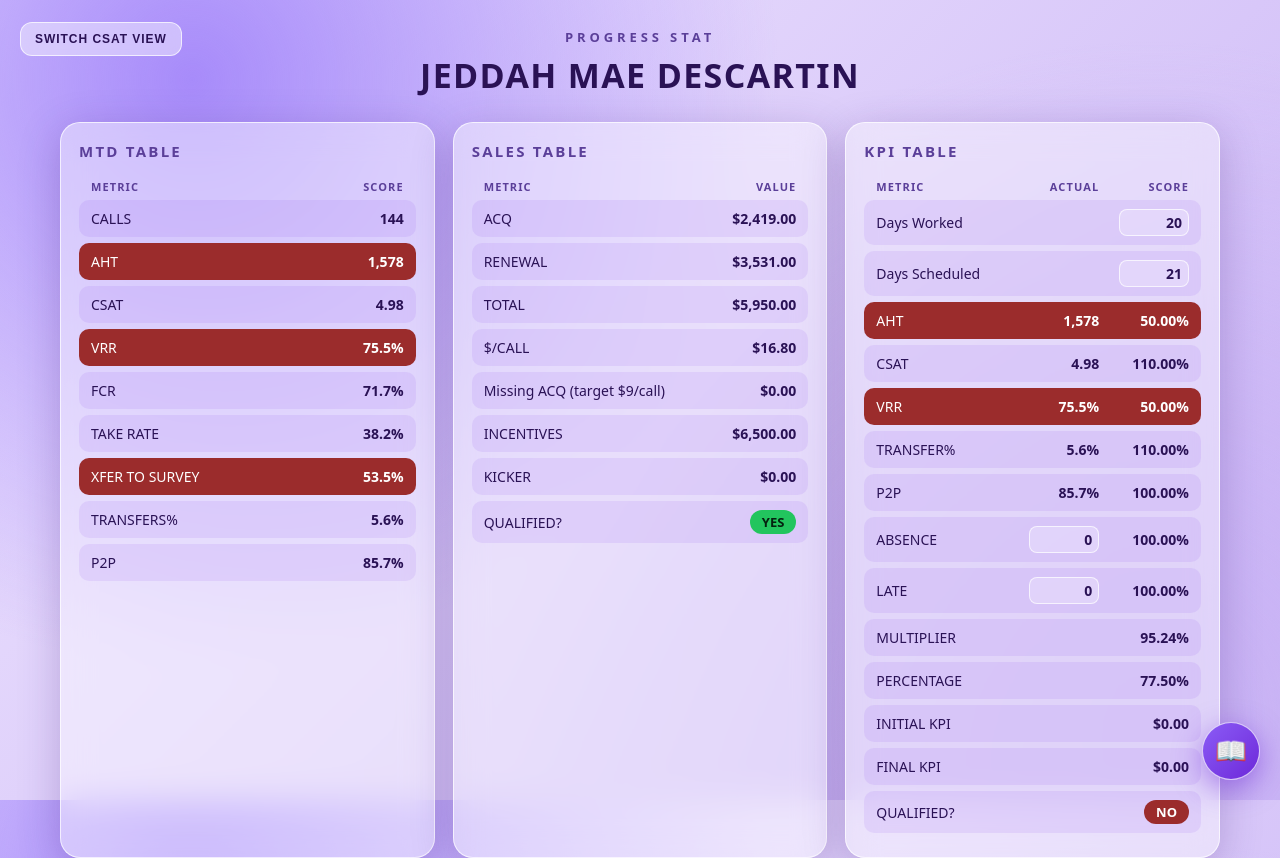
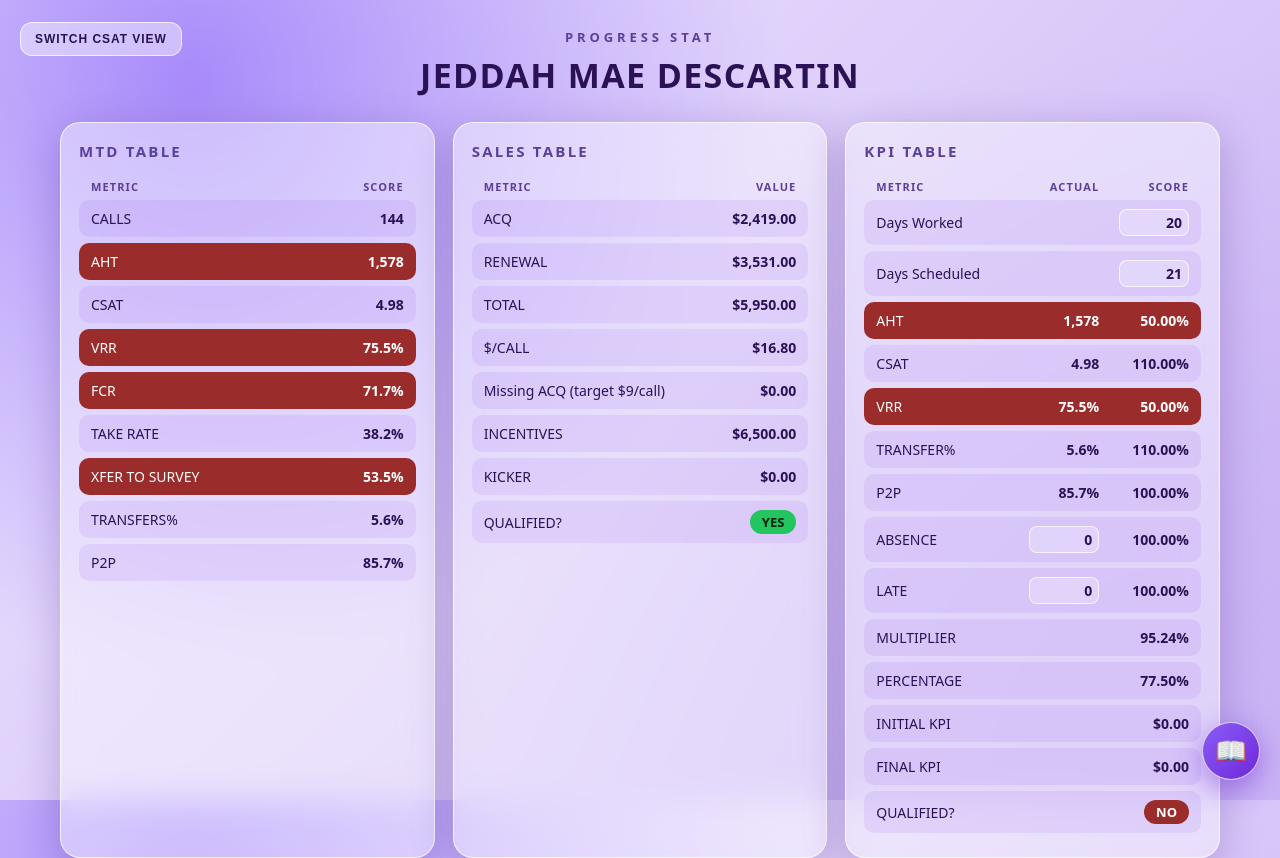
Before and after one commit to CJ-FINDS/BUBBA_TRACKER, a plain HTML site: page index.html in a window 1280 px wide. Shown: the top 858 px of the page. Drawn offline with Linux system fonts and the light colour scheme.

Commit message:
Update index.html

```diff
--- a/index.html
+++ b/index.html
@@ -124,7 +124,7 @@ g("agent").textContent=AGENT;
 const xf=num("Voice Handled Transfer % (calibrated)");
 const ans=num("Voice Answered"),aht=num("Voice Answered AHT"),csat=num("Voice CSAT"),fcr=num("Voice FCR"),res=num("Voice Agent Resolution"),take=num("Voice Answered Take Rate (calibrated)"),trf=num("Voice Answered Transfer to Survey % (calibrated)"),pay=num("Status - Pay to Performance"),book=num("Revenue - Bookings (Post Recoup)"),acq=num("Revenue - ACQ + CROSS (Post Recoup)"),ren=num("Revenue - REN (Post Recoup)");
 g("mtd").innerHTML="<thead><tr><th>METRIC</th><th style='text-align:right'>SCORE</th></tr></thead><tbody>"+
-row3("CALLS",N(ans))+row3("AHT",N(aht),undefined,above(aht,T.aht))+row3("CSAT",N(csat,2),undefined,below(csat,T.csat))+row3("VRR",P(res),undefined,below(res,T.vrr))+row3("FCR",P(fcr))+row3("TAKE RATE",P(take),undefined,below(take,T.take))+row3("XFER TO SURVEY",P(trf),undefined,below(trf,T.xferSurveyMin))+row3("TRANSFERS%",P(xf),undefined,above(xf,T.xferMax))+row3("P2P",P(pay),undefined,below(pay,T.p2p))+"</tbody>";
+row3("CALLS",N(ans))+row3("AHT",N(aht),undefined,above(aht,T.aht))+row3("CSAT",N(csat,2),undefined,below(csat,T.csat))+row3("VRR",P(res),undefined,below(res,T.vrr))+row3("FCR",P(fcr),undefined,below(fcr,.87))+row3("TAKE RATE",P(take),undefined,below(take,T.take))+row3("XFER TO SURVEY",P(trf),undefined,below(trf,T.xferSurveyMin))+row3("TRANSFERS%",P(xf),undefined,above(xf,T.xferMax))+row3("P2P",P(pay),undefined,below(pay,T.p2p))+"</tbody>";
 const tot=ok(acq)&&ok(ren)?acq+ren:NaN,pc=ok(acq)&&ok(ans)&&ans?acq/ans:NaN;
 const miss=ok(pc)?(pc<T.acq?T.acq*ans-acq:0):NaN;
 let inc=NaN;if(ok(book)){inc=0;const K=[500,1000,2000,3000,3500,4000,4500,5000,5500,6000,6500,7000],V=[1750,3250,4750,5000,5100,5250,5750,6250,6500,7000,7500,8000];K.forEach((k,i)=>{if(book>=k)inc=V[i]})}
```
